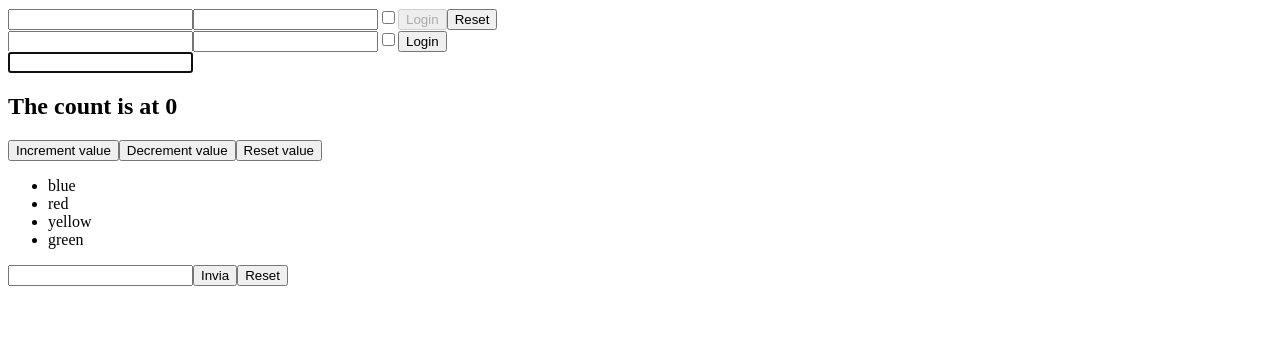
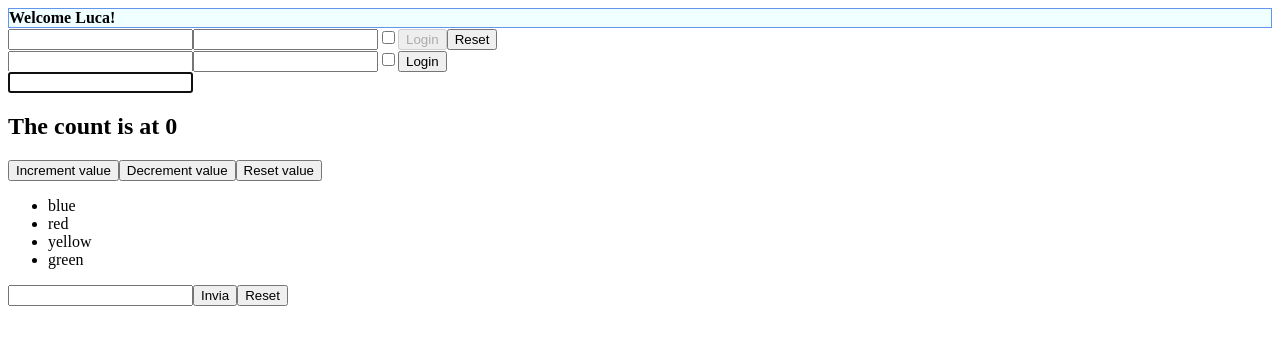
Before and after one commit to Adolfo-97/React, a React (Vite) app in the folder exercise/: page / in a window 1280 px wide. Shown: the top 344 px of the page. Built offline with nearby package versions, Linux system fonts and the light colour scheme.

Commit message:
upload esercizio

```diff
--- a/exercise/src/App.jsx
+++ b/exercise/src/App.jsx
@@ -5,6 +5,7 @@ import InteractiveWelcome from "./InteractiveWelcome";
 import Login from "./Login";
 import { TodoList } from "./TodoList";
 import { UncontrolledLogin } from "./UncontrolledLogin";
+import Welcome from "./Welcome";
 
 export function App() {
   function onLogin(data) {
@@ -18,6 +19,7 @@ export function App() {
   ];
   return (
     <div>
+      <Welcome name={"Luca"} />
       <Login func={onLogin} />
       <UncontrolledLogin />
       <FocusableInput />
--- a/exercise/src/Index.jsx
+++ b/exercise/src/Index.jsx
@@ -1,6 +1,8 @@
 import { createRoot } from "react-dom/client";
 import { App } from "./App";
 import React from "react"; // Import React
+
+import "./index.css";
 
 createRoot(document.getElementById("root")).render(
   <React.StrictMode>
--- a/exercise/src/Welcome.jsx
+++ b/exercise/src/Welcome.jsx
@@ -1,6 +1,6 @@
 function Welcome({ name, age }) {
   return (
-    <div>
+    <div className="welcome">
       <strong>Welcome {name}!</strong>
     </div>
   );
--- /dev/null
+++ b/exercise/src/index.css
@@ -0,0 +1,4 @@
+.welcome {
+  background-color: azure;
+  border: cornflowerblue 1px solid;
+}
```
